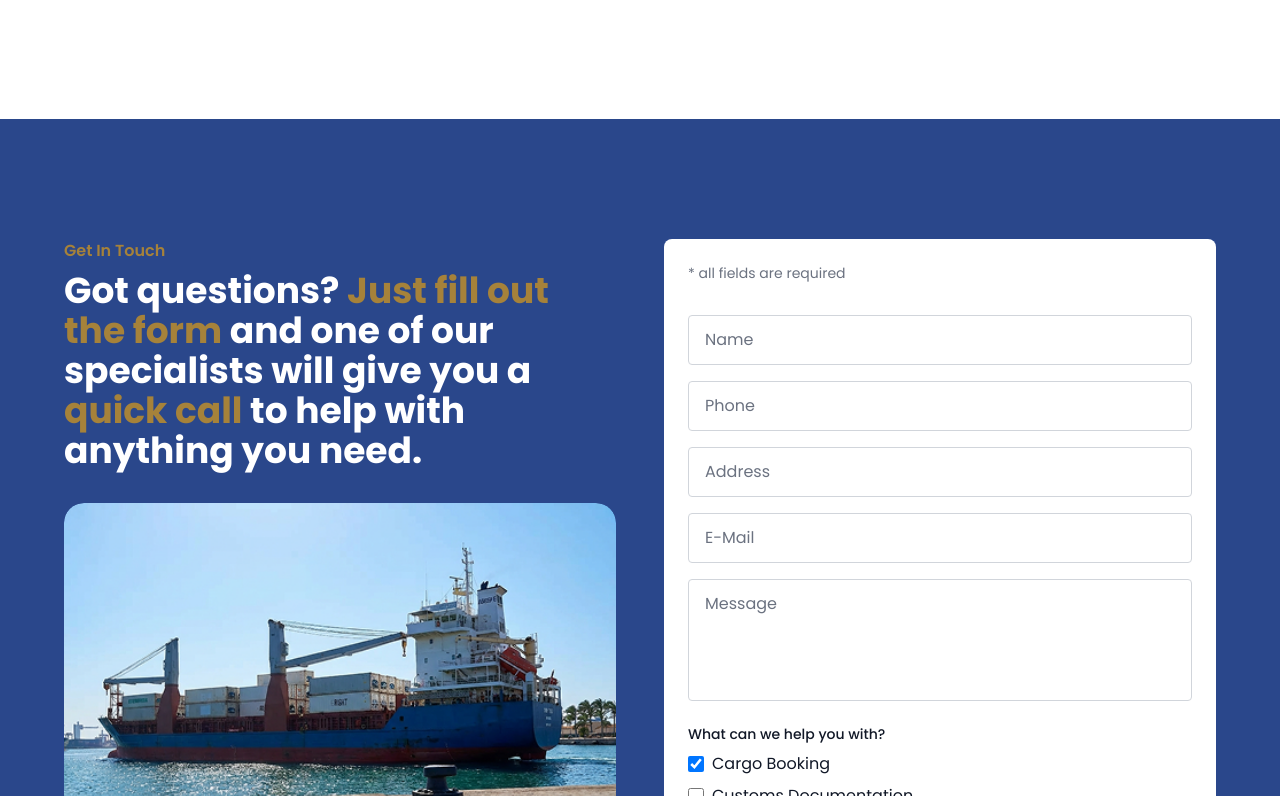
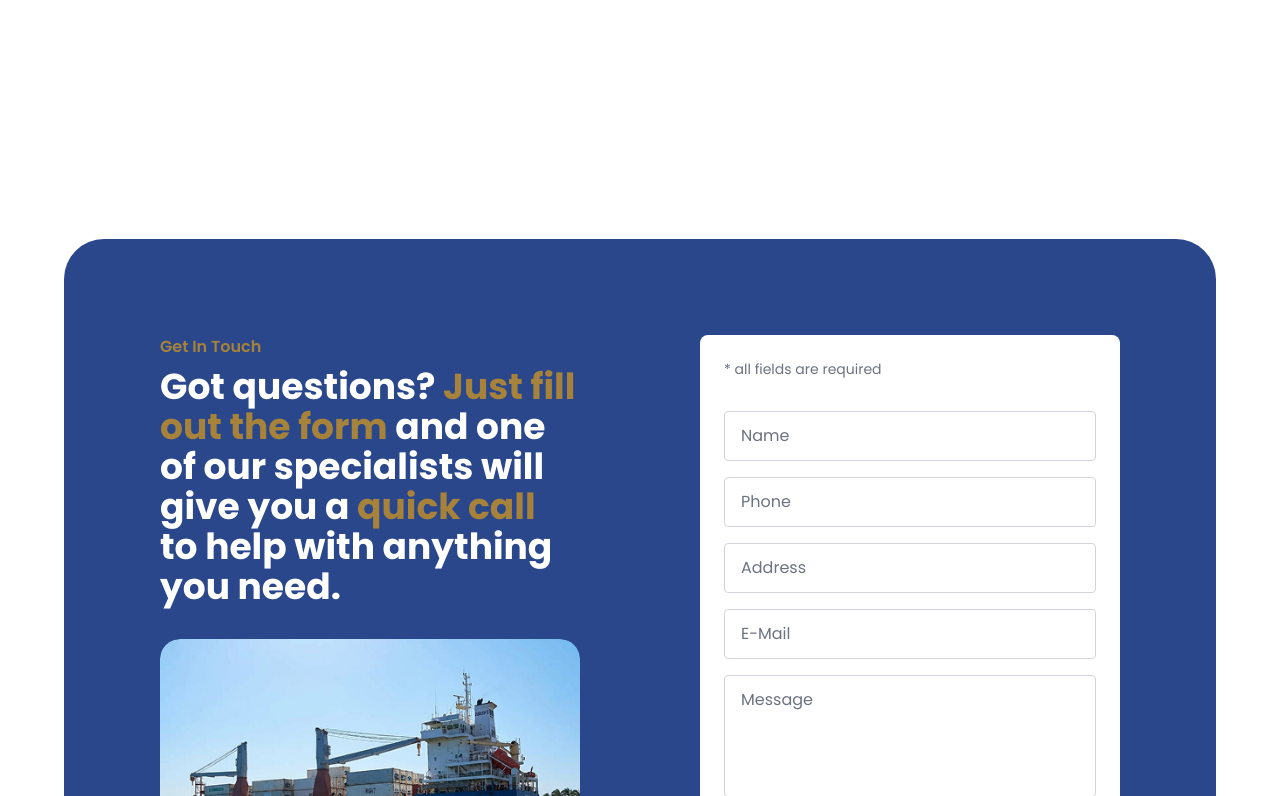
Before and after one commit to Mostafa-Aboheaba/sobek, a Next.js app: page / in a window 1280 px wide. Shown: the part 5644-6440 px from the top of the page. Built offline with nearby package versions, Linux system fonts and the light colour scheme.

Commit message:
Update footer container styling: width 1392px, height 1001px, padding 96px/64px, border-radius 40px, background #2A478B, gap 120px

```diff
--- a/components/GetInTouch.tsx
+++ b/components/GetInTouch.tsx
@@ -95,9 +95,27 @@ const GetInTouch = () => {
   };
 
   return (
-    <footer id="contact" className="bg-primary text-white py-16 sm:py-20 md:py-[120px] px-4 md:px-8 lg:px-16">
-      <div className="max-w-7xl mx-auto">
-        <div className="grid md:grid-cols-2 gap-12">
+    <footer id="contact" className="bg-white py-16 sm:py-20 md:py-[120px] px-4 md:px-8 lg:px-16">
+      <div className="max-w-[1392px] mx-auto">
+        {/* Footer Container */}
+        <div
+          className="text-white mx-auto"
+          style={{
+            width: '100%',
+            maxWidth: '1392px',
+            minHeight: '1001.0001220703125px',
+            gap: '120px',
+            paddingTop: '96px',
+            paddingRight: '96px',
+            paddingBottom: '64px',
+            paddingLeft: '96px',
+            borderRadius: '40px',
+            background: '#2A478B',
+            display: 'flex',
+            flexDirection: 'column',
+          }}
+        >
+        <div className="grid md:grid-cols-2 gap-12 flex-1" style={{ gap: '120px' }}>
           {/* Left Side - Image and Text */}
           <div>
             <p className="text-accent font-semibold mb-2">Get In Touch</p>
@@ -221,7 +239,7 @@ const GetInTouch = () => {
         </div>
 
         {/* Footer Section */}
-        <div className="mt-8 sm:mt-12 md:mt-16 pt-8 border-t border-white/20">
+        <div className="mt-auto pt-8 border-t border-white/20" style={{ marginTop: '120px' }}>
           <div className="grid grid-cols-1 sm:grid-cols-2 md:grid-cols-4 gap-6 md:gap-8">
             {/* Logos */}
             <div className="flex items-center gap-4 sm:gap-6">
@@ -309,6 +327,7 @@ const GetInTouch = () => {
             </div>
           </div>
         </div>
+        </div>
       </div>
     </footer>
   );
```
